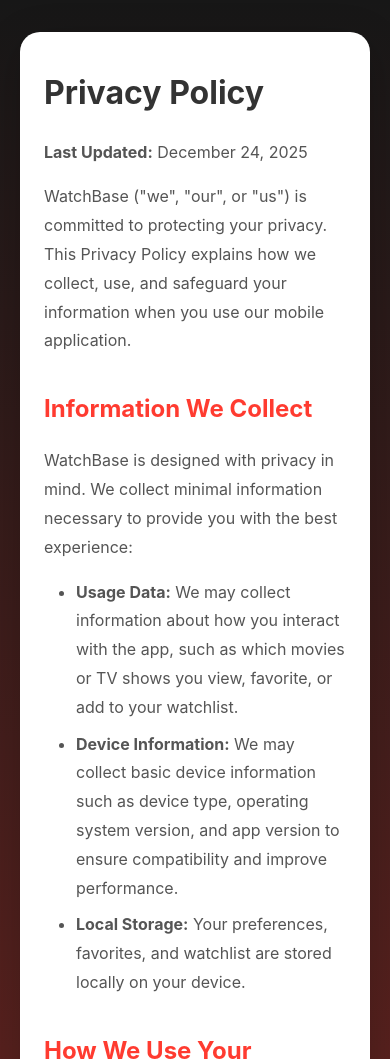
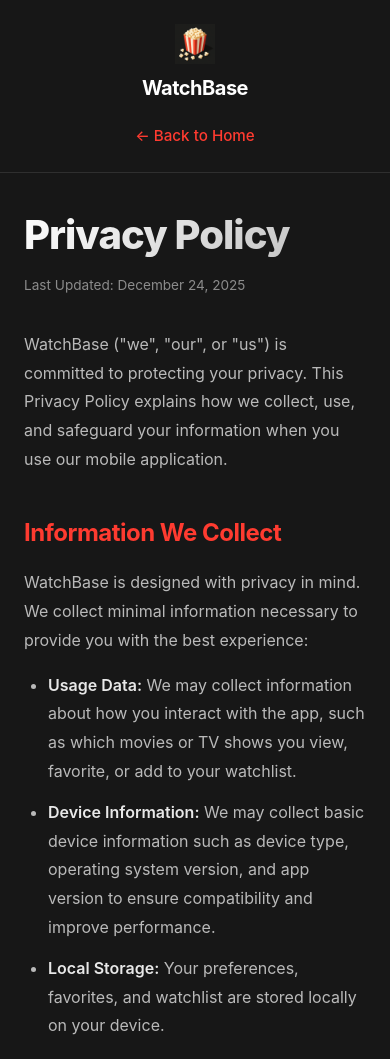
Before and after one commit to joshgallantt/WatchBaseWeb, a plain HTML site: page privacy-policy.html in a window 390 px wide. Shown: the top 1059 px of the page. Drawn offline with Linux system fonts and the light colour scheme.

Commit message:
Redesign privacy policy page to match premium main page
- Dark theme with #171717 background
- System red (#FF3B30) accents
- Gradient text effect on title
- Improved typography and spacing
- Better readability with proper contrast
- Consistent header and footer design
- Fully responsive layout

```diff
--- a/privacy-policy.html
+++ b/privacy-policy.html
@@ -4,6 +4,7 @@
     <meta charset="UTF-8">
     <meta name="viewport" content="width=device-width, initial-scale=1.0">
     <title>Privacy Policy - WatchBase</title>
+    <link rel="preload" as="image" href="images/logo_compressed.png">
     <style>
         * {
             margin: 0;
@@ -11,160 +12,329 @@
             box-sizing: border-box;
         }
 
+        html {
+            scroll-behavior: smooth;
+        }
+
         body {
             font-family: -apple-system, BlinkMacSystemFont, 'Segoe UI', Roboto, Oxygen, Ubuntu, Cantarell, sans-serif;
-            line-height: 1.8;
-            color: #333;
-            background: linear-gradient(180deg, #171717 0%, #FF3B30 100%);
-            min-height: 100vh;
-            padding: 2rem 0;
+            line-height: 1.6;
+            color: #ffffff;
+            background: #171717;
+            overflow-x: hidden;
         }
 
         .container {
-            max-width: 800px;
+            max-width: 900px;
             margin: 0 auto;
-            padding: 0 20px;
+            padding: 0 40px;
+        }
+
+        /* Header */
+        header {
+            padding: 40px 0;
+            border-bottom: 1px solid rgba(255, 255, 255, 0.1);
+        }
+
+        .header-content {
+            display: flex;
+            justify-content: space-between;
+            align-items: center;
+        }
+
+        .logo-section {
+            display: flex;
+            align-items: center;
+            gap: 16px;
+            text-decoration: none;
+        }
+
+        .logo-section img {
+            height: 50px;
+            width: auto;
+        }
+
+        .brand-name {
+            font-size: 1.5rem;
+            font-weight: 700;
+            color: #ffffff;
+            letter-spacing: -0.5px;
+        }
+
+        .back-link {
+            color: #FF3B30;
+            text-decoration: none;
+            font-size: 0.95rem;
+            font-weight: 500;
+            transition: opacity 0.2s;
+        }
+
+        .back-link:hover {
+            opacity: 0.8;
+        }
+
+        /* Content */
+        .content {
+            padding: 80px 0;
+        }
+
+        .page-title {
+            font-size: 3.5rem;
+            font-weight: 800;
+            line-height: 1.1;
+            margin-bottom: 16px;
+            letter-spacing: -2px;
+            background: linear-gradient(135deg, #ffffff 0%, rgba(255, 255, 255, 0.7) 100%);
+            -webkit-background-clip: text;
+            -webkit-text-fill-color: transparent;
+            background-clip: text;
+        }
+
+        .last-updated {
+            color: rgba(255, 255, 255, 0.5);
+            font-size: 0.95rem;
+            margin-bottom: 48px;
+        }
+
+        .content-section {
+            margin-bottom: 48px;
+        }
+
+        h2 {
+            font-size: 1.75rem;
+            font-weight: 700;
+            color: #FF3B30;
+            margin-bottom: 16px;
+            letter-spacing: -0.5px;
+        }
+
+        p {
+            color: rgba(255, 255, 255, 0.7);
+            font-size: 1.05rem;
+            line-height: 1.8;
+            margin-bottom: 16px;
+        }
+
+        ul {
+            margin: 16px 0 16px 24px;
+        }
+
+        li {
+            color: rgba(255, 255, 255, 0.7);
+            font-size: 1.05rem;
+            line-height: 1.8;
+            margin-bottom: 12px;
+        }
+
+        strong {
+            color: rgba(255, 255, 255, 0.9);
+            font-weight: 600;
+        }
+
+        a {
+            color: #FF3B30;
+            text-decoration: none;
+            transition: opacity 0.2s;
+        }
+
+        a:hover {
+            opacity: 0.8;
+            text-decoration: underline;
+        }
+
+        /* Footer */
+        footer {
+            padding: 60px 0;
+            border-top: 1px solid rgba(255, 255, 255, 0.1);
+        }
+
+        .footer-content {
+            text-align: center;
+        }
+
+        .footer-links {
+            display: flex;
+            justify-content: center;
+            gap: 32px;
+            margin-bottom: 16px;
+        }
+
+        .footer-links a {
+            color: rgba(255, 255, 255, 0.6);
+            text-decoration: none;
+            font-size: 0.95rem;
+            transition: color 0.2s;
+        }
+
+        .footer-links a:hover {
+            color: #FF3B30;
+        }
+
+        .copyright {
+            color: rgba(255, 255, 255, 0.4);
+            font-size: 0.9rem;
+        }
+
+        /* Responsive Design */
+        @media (max-width: 768px) {
+            .container {
+                padding: 0 24px;
+            }
+
+            header {
+                padding: 24px 0;
+            }
+
+            .header-content {
+                flex-direction: column;
+                gap: 20px;
+                text-align: center;
+            }
+
+            .logo-section {
+                flex-direction: column;
+                gap: 8px;
+            }
+
+            .logo-section img {
+                height: 40px;
+            }
+
+            .brand-name {
+                font-size: 1.25rem;
             }
 
             .content {
-            background: white;
-            border-radius: 20px;
-            padding: 3rem;
-            box-shadow: 0 10px 40px rgba(0,0,0,0.2);
+                padding: 40px 0;
             }
 
-        h1 {
-            color: #333;
-            margin-bottom: 1rem;
+            .page-title {
                 font-size: 2.5rem;
+                letter-spacing: -1px;
+            }
+
+            .last-updated {
+                font-size: 0.85rem;
+                margin-bottom: 32px;
+            }
+
+            .content-section {
+                margin-bottom: 40px;
             }
 
             h2 {
-            color: #FF3B30;
-            margin-top: 2rem;
-            margin-bottom: 1rem;
                 font-size: 1.5rem;
             }
 
-        p {
-            margin-bottom: 1rem;
-            color: #555;
+            p, li {
+                font-size: 1rem;
             }
 
-        ul {
-            margin-left: 2rem;
-            margin-bottom: 1rem;
-        }
-
-        li {
-            margin-bottom: 0.5rem;
-            color: #555;
-        }
-
-        .back-link {
-            display: inline-block;
-            margin-top: 2rem;
-            color: #FF3B30;
-            text-decoration: none;
-            font-weight: 600;
-        }
-
-        .back-link:hover {
-            text-decoration: underline;
-        }
-
-        .last-updated {
-            color: #999;
-            font-size: 0.9rem;
-            margin-top: 2rem;
-            padding-top: 2rem;
-            border-top: 1px solid #eee;
-        }
-
-        @media (max-width: 768px) {
-            .content {
-                padding: 2rem 1.5rem;
-            }
-
-            h1 {
-                font-size: 2rem;
+            .footer-links {
+                flex-direction: column;
+                gap: 16px;
             }
         }
     </style>
 </head>
 <body>
+    <header>
+        <div class="container">
+            <div class="header-content">
+                <a href="index.html" class="logo-section">
+                    <img src="images/logo_compressed.png" alt="WatchBase Logo">
+                    <span class="brand-name">WatchBase</span>
+                </a>
+                <a href="index.html" class="back-link">← Back to Home</a>
+            </div>
+        </div>
+    </header>
+
+    <main>
         <div class="container">
             <div class="content">
-            <h1>Privacy Policy</h1>
+                <h1 class="page-title">Privacy Policy</h1>
+                <p class="last-updated">Last Updated: December 24, 2025</p>
 
-            <p><strong>Last Updated:</strong> December 24, 2025</p>
+                <div class="content-section">
+                    <p>WatchBase ("we", "our", or "us") is committed to protecting your privacy. This Privacy Policy explains how we collect, use, and safeguard your information when you use our mobile application.</p>
+                </div>
 
-            <p>WatchBase ("we", "our", or "us") is committed to protecting your privacy. This Privacy Policy explains how we collect, use, and safeguard your information when you use our mobile application.</p>
-
+                <div class="content-section">
                     <h2>Information We Collect</h2>
-
                     <p>WatchBase is designed with privacy in mind. We collect minimal information necessary to provide you with the best experience:</p>
-
                     <ul>
                         <li><strong>Usage Data:</strong> We may collect information about how you interact with the app, such as which movies or TV shows you view, favorite, or add to your watchlist.</li>
                         <li><strong>Device Information:</strong> We may collect basic device information such as device type, operating system version, and app version to ensure compatibility and improve performance.</li>
                         <li><strong>Local Storage:</strong> Your preferences, favorites, and watchlist are stored locally on your device.</li>
                     </ul>
+                </div>
 
+                <div class="content-section">
                     <h2>How We Use Your Information</h2>
-
                     <p>We use the information we collect to:</p>
-
                     <ul>
                         <li>Provide personalized recommendations based on your preferences</li>
                         <li>Improve the app's functionality and user experience</li>
                         <li>Fix bugs and ensure the app works correctly</li>
                         <li>Analyze usage patterns to enhance our services</li>
                     </ul>
+                </div>
 
+                <div class="content-section">
                     <h2>Data Storage</h2>
+                    <p>Your data, including favorites, watchlist, and preferences, is stored locally on your device. We do not transmit this personal data to external servers unless you explicitly choose to sync your data (if such a feature is available).</p>
+                </div>
 
-            <p>Your data, including favorites, watchlist, and preferences, is stored locally on your device. We do not transmit this personal data to external servers unless you explicitly choose to sync your data (if such a feature is available).</p>
+                <div class="content-section">
+                    <h2>Third-Party Services</h2>
+                    <p>WatchBase uses The Movie Database (TMDB) API to fetch movie and TV show information. When you use the app, requests are made to TMDB's servers. Please refer to <a href="https://www.themoviedb.org/privacy-policy" target="_blank" rel="noopener noreferrer">TMDB's Privacy Policy</a> for information about how they handle data.</p>
+                </div>
 
-            <h2>Third-Party Services</h2>
+                <div class="content-section">
+                    <h2>Data Security</h2>
+                    <p>We implement appropriate technical and organizational measures to protect your information. However, no method of transmission over the internet or electronic storage is 100% secure, and we cannot guarantee absolute security.</p>
+                </div>
 
-            <p>WatchBase uses The Movie Database (TMDB) API to fetch movie and TV show information. When you use the app, requests are made to TMDB's servers. Please refer to <a href="https://www.themoviedb.org/privacy-policy" target="_blank" rel="noopener noreferrer">TMDB's Privacy Policy</a> for information about how they handle data.</p>
-
-            <h2>Data Security</h2>
-
-            <p>We implement appropriate technical and organizational measures to protect your information. However, no method of transmission over the internet or electronic storage is 100% secure, and we cannot guarantee absolute security.</p>
-
+                <div class="content-section">
                     <h2>Your Rights</h2>
-
                     <p>You have the right to:</p>
-
                     <ul>
                         <li>Access the personal information we hold about you</li>
                         <li>Request correction of inaccurate information</li>
                         <li>Request deletion of your data</li>
                         <li>Opt out of certain data collection practices</li>
                     </ul>
+                </div>
 
+                <div class="content-section">
                     <h2>Children's Privacy</h2>
+                    <p>WatchBase is not intended for children under the age of 13. We do not knowingly collect personal information from children under 13. If you believe we have collected information from a child under 13, please contact us immediately.</p>
+                </div>
 
-            <p>WatchBase is not intended for children under the age of 13. We do not knowingly collect personal information from children under 13. If you believe we have collected information from a child under 13, please contact us immediately.</p>
+                <div class="content-section">
+                    <h2>Changes to This Privacy Policy</h2>
+                    <p>We may update this Privacy Policy from time to time. We will notify you of any changes by posting the new Privacy Policy on this page and updating the "Last Updated" date. You are advised to review this Privacy Policy periodically for any changes.</p>
+                </div>
 
-            <h2>Changes to This Privacy Policy</h2>
-
-            <p>We may update this Privacy Policy from time to time. We will notify you of any changes by posting the new Privacy Policy on this page and updating the "Last Updated" date. You are advised to review this Privacy Policy periodically for any changes.</p>
-
+                <div class="content-section">
                     <h2>Contact Us</h2>
-
-            <p>If you have any questions about this Privacy Policy, please contact us:</p>
-
-            <ul>
-                <li>GitHub: <a href="https://github.com/joshgallantt/WatchBase" target="_blank" rel="noopener noreferrer">https://github.com/joshgallantt/WatchBase</a></li>
-            </ul>
-
-            <a href="/" class="back-link">← Back to Home</a>
-
-            <p class="last-updated">This privacy policy is effective as of December 24, 2025.</p>
+                    <p>If you have any questions about this Privacy Policy, please contact us through our GitHub repository.</p>
                 </div>
             </div>
+        </div>
+    </main>
+
+    <footer>
+        <div class="container">
+            <div class="footer-content">
+                <div class="footer-links">
+                    <a href="index.html">Home</a>
+                    <a href="privacy-policy.html">Privacy Policy</a>
+                </div>
+                <div class="copyright">© 2025 WatchBase. All rights reserved.</div>
+            </div>
+        </div>
+    </footer>
 </body>
 </html>
```
Lines whose indentation alone changed are shown as unchanged.
